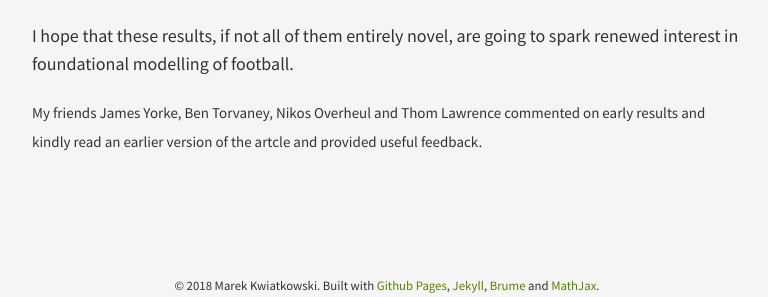
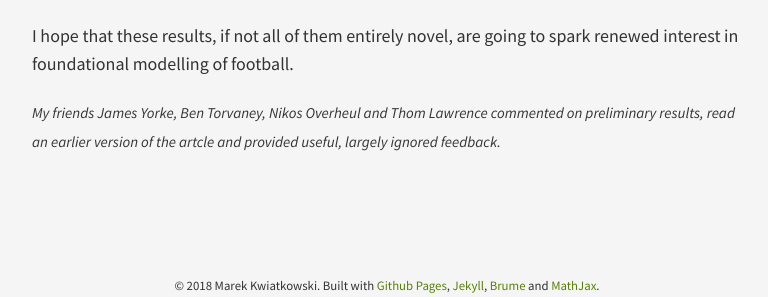
Before and after one commit to huffyhenry/huffyhenry.github.io, a Jekyll site: the page built from _posts/2018-10-21-rethinking-shots.md, in a window 1280 px wide and 900 px high, scrolled down 2668 px. Shown: the part 585-882 px from the top of the window, without its empty margins (253-1021 px from the left). Built offline with Jekyll 4.4.1, drawn with Linux system fonts in a browser that asks for light colours; formulas are drawn with MathJax 3.

Commit message:
Minor edits

```diff
--- a/_posts/2018-10-21-rethinking-shots.md
+++ b/_posts/2018-10-21-rethinking-shots.md
@@ -120,7 +120,7 @@ I hope that these results, if not all of them entirely novel, are going to
 spark renewed interest in foundational modelling of football.
 
 <small>
-My friends James Yorke, Ben Torvaney, Nikos Overheul and Thom Lawrence
-commented on early results and kindly read an earlier version of the
-artcle and provided useful feedback.
+_My friends James Yorke, Ben Torvaney, Nikos Overheul and Thom Lawrence
+commented on preliminary results, read an earlier version of the
+artcle and provided useful, largely ignored feedback._
 </small>
```
